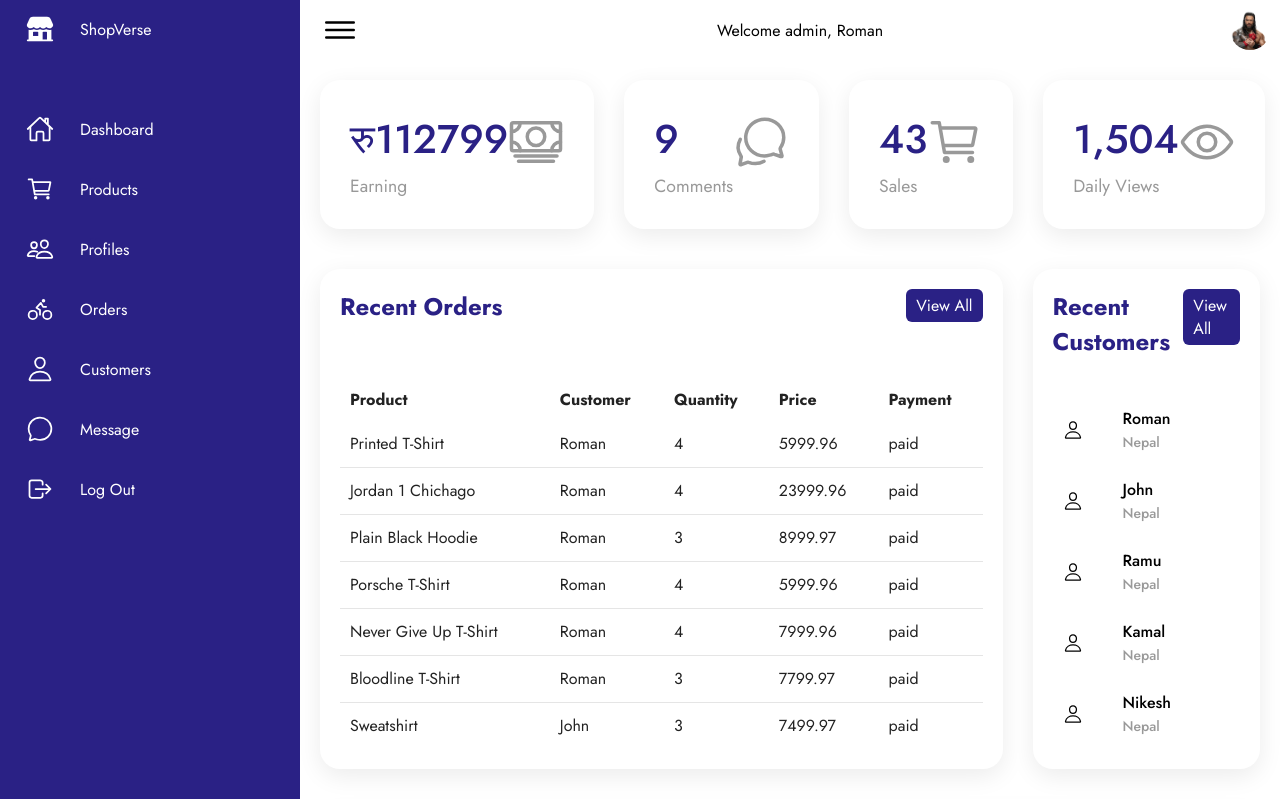
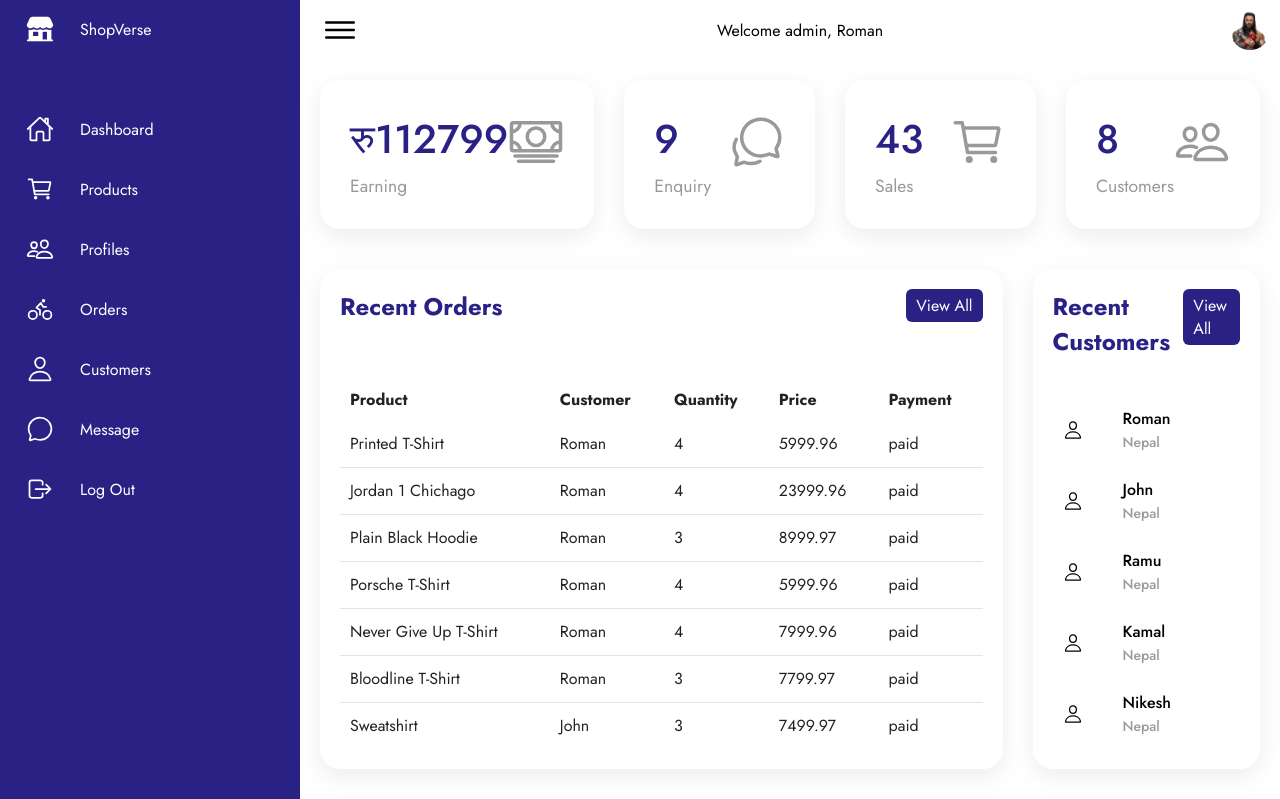
Before and after one commit to rohanshakya1316/4th-sem-Project-Ecom, a PHP site: page /Admin_Dashboard/index.php in a window 1280 px wide. Shown: the top 799 px of the page. Run offline with PHP 8.4, Linux system fonts and the light colour scheme; a user stored in the database is signed in; data comes from the database, SQL or seed files in the repository.

Commit message:
final admin dashboard added

```diff
--- a/Admin_Dashboard/deleteUserFromDB.php
+++ b/Admin_Dashboard/deleteUserFromDB.php
@@ -1,4 +1,5 @@
 <?php
+    session_start();
     header("Content-Type: application/json");
     include "../dbconfig.php";
 
@@ -8,6 +9,7 @@
         $sql = "DELETE FROM `login` WHERE `user_id` = '$userId'";
         $result = $conn->query($sql);
         if ($result === true) {
+            unset($_SESSION['user_name']);
             echo json_encode(["success" => true, "message" => "User deleted successfully!"]);
         } else {
             echo json_encode(["success" => false, "message" => "Failed to delete User!" ]);
--- a/Admin_Dashboard/index.php
+++ b/Admin_Dashboard/index.php
@@ -172,7 +172,7 @@ if ($_SESSION['loggedIn'] === true) {
                                     }
                                 ?>
                             </div>
-                            <div class="cardName">Comments</div>
+                            <div class="cardName">Enquiry</div>
                         </div>
 
                         <div class="iconBx">
@@ -204,12 +204,22 @@ if ($_SESSION['loggedIn'] === true) {
 
                     <div class="card">
                         <div>
-                            <div class="numbers">1,504</div>
-                            <div class="cardName">Daily Views</div>
+                            <div class="numbers">
+                                <?php
+                                    $sql = "SELECT COUNT(user_id) AS total_customers FROM `login` WHERE usertype = 'User';";
+                                    $result = $conn->query($sql);
+
+                                    if ($result->num_rows > 0) {
+                                        $row = $result->fetch_assoc();
+                                        echo  $row['total_customers'];
+                                    }
+                                ?>
+                            </div>
+                            <div class="cardName">Customers</div>
                         </div>
 
                         <div class="iconBx">
-                            <ion-icon name="eye-outline"></ion-icon>
+                            <ion-icon name="people-outline"></ion-icon>
                         </div>
                     </div>
 
@@ -332,7 +342,7 @@ if ($_SESSION['loggedIn'] === true) {
                             <a class="btn add-product-btn" onclick="openAddPopup()">Add Product</a>
                             <div class="popup-overlay" id="popupAdd">
                                 <div class="popup-form">
-                                    <h2>Add New Prodoct</h2>
+                                    <h2>Add New Product</h2>
 
                                     <label for="name">Name:</label>
                                     <input type="text" id="name" name="name" placeholder="Enter product name" required
@@ -743,7 +753,7 @@ if ($_SESSION['loggedIn'] === true) {
                     <!-- ================ Customer Details List Starts ================= -->
                     <div class="recentOrders">
                         <div class="cardHeader">
-                            <h2>Customer List</h2>
+                            <h2>Message List</h2>
                             <a class="btn" href="#dashboard">Dashboard</a>
 
                         </div>
```
